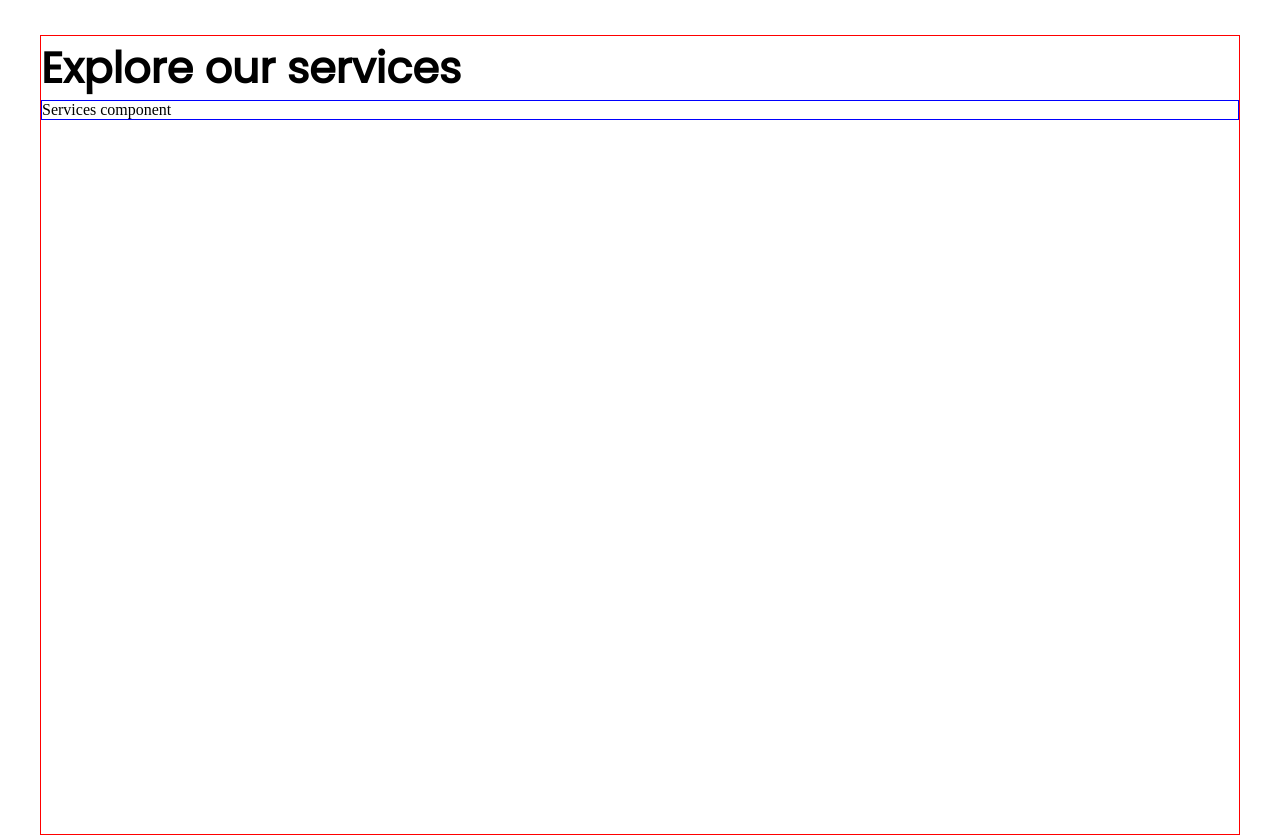
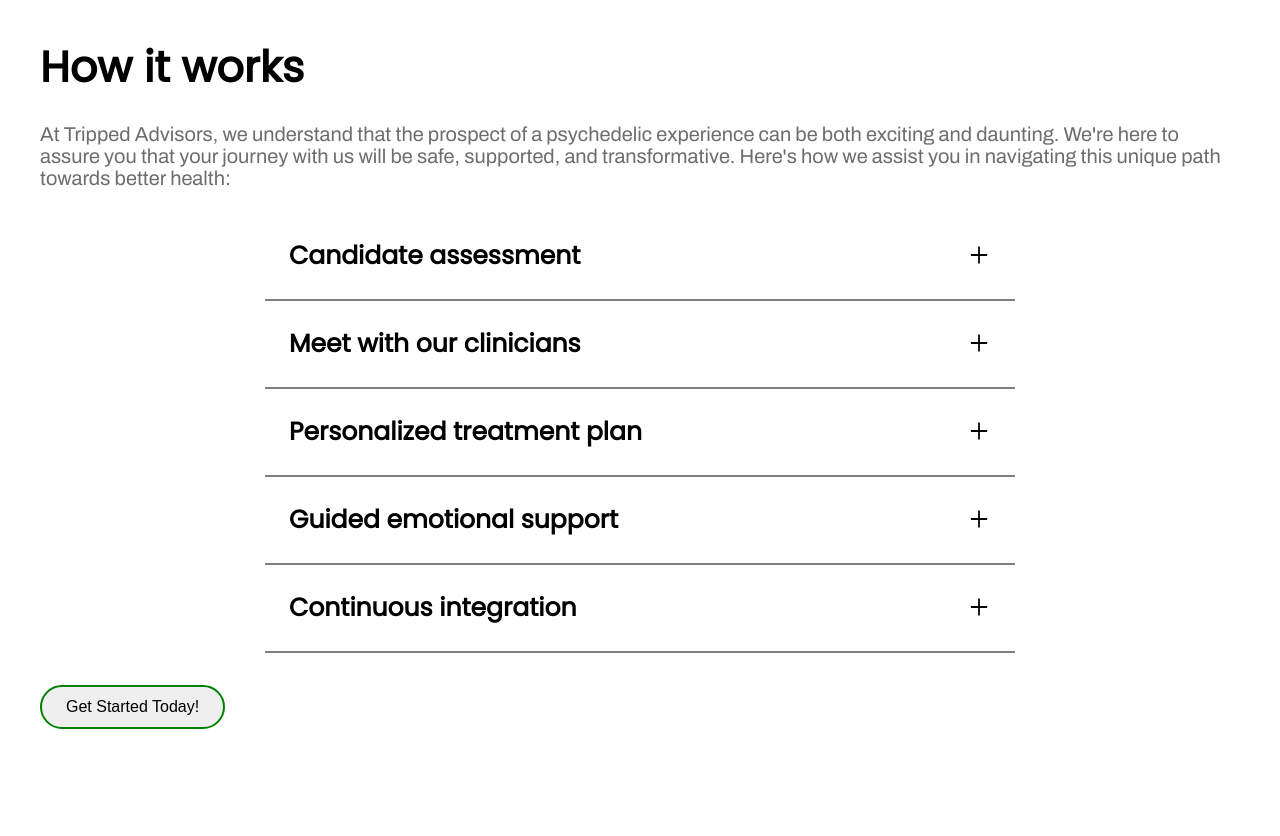
Before and after one commit to yumawayoffical/yuma-way, a React (Vite) app in the folder yuma-way/: page / in a window 1280 px wide. Shown: the part 900-1736 px from the top of the page. Built offline with nearby package versions, Linux system fonts and the light colour scheme.

Commit message:
Created how-it-works-section with a how-it-works-accordion. Also had to create a h3 global styling. And had to create a new accordion button for the accordion.

```diff
--- a/yuma-way/src/components/button/button.component.jsx
+++ b/yuma-way/src/components/button/button.component.jsx
@@ -1,11 +1,12 @@
 import React from "react";
-import { BaseButton, CloseButton, DropDownMenuButton, GetStartedButton } from "./button.styles";
+import { BaseButton, CloseButton, DropDownMenuButton, GetStartedButton, AccordionButton } from "./button.styles";
 
 export const BUTTON_TYPES_CLASSES = {
   base: "base",
   getStarted: "getStarted",
   dropdown: "dropdown",
   close: "close",
+  accordion: "accordion",
 };
 
 const getButton = (buttonType = BUTTON_TYPES_CLASSES.base) =>
@@ -14,6 +15,7 @@
     [BUTTON_TYPES_CLASSES.getStarted]: GetStartedButton,
     [BUTTON_TYPES_CLASSES.dropdown]: DropDownMenuButton,
     [BUTTON_TYPES_CLASSES.close]: CloseButton,
+    [BUTTON_TYPES_CLASSES.accordion]: AccordionButton,
   }[buttonType]);
 
 const CustomButton = ({ children, buttonType, ...otherProps }) => {
--- a/yuma-way/src/components/button/button.styles.jsx
+++ b/yuma-way/src/components/button/button.styles.jsx
@@ -23,3 +23,8 @@
 export const CloseButton = styled.button`
   border: 2px solid red;
 `;
+
+export const AccordionButton = styled.button`
+  border: none;
+  background: transparent;
+`;
--- a/yuma-way/src/main.styles.jsx
+++ b/yuma-way/src/main.styles.jsx
@@ -39,6 +39,13 @@
   xLarge: parseInt(h1fontSizes.xLarge) / 1.68 + "px",
 };
 
+const h3fontSizes = {
+  small: parseInt(h2fontSizes.small) / 1.68 + "px",
+  medium: parseInt(h2fontSizes.medium) / 1.68 + "px",
+  large: parseInt(h2fontSizes.large) / 1.68 + "px",
+  xLarge: parseInt(h2fontSizes.xLarge) / 1.68 + "px",
+};
+
 // Color palette
 export const colorPalette = {
   primary: {
@@ -70,6 +77,7 @@
 `;
 
 export const MainText = styled.p`
+  color: #6d6d6d; // update when needed
   font-family: "Archivo", sans-serif;
   font-size: ${paragraphFontSizes.small}; // Default font size
 
@@ -108,6 +116,7 @@
 `;
 
 export const HeaderTwoText = styled.h2`
+  padding-bottom: 1.5rem;
   font-family: "Poppins", sans-serif;
   font-size: ${h2fontSizes.small};
   @media ${device.tablet} {
@@ -119,6 +128,21 @@
 
   @media ${device.desktopLarge} {
     font-size: ${h2fontSizes.xLarge};
+  }
+`;
+
+export const HeaderThreeText = styled.h2`
+  font-family: "Poppins", sans-serif;
+  font-size: ${h3fontSizes.small};
+  @media ${device.tablet} {
+    font-size: ${h3fontSizes.medium};
+  }
+  @media ${device.desktop} {
+    font-size: ${h3fontSizes.large};
+  }
+
+  @media ${device.desktopLarge} {
+    font-size: ${h3fontSizes.xLarge};
   }
 `;
 
--- a/yuma-way/src/pages/home/components/home-hero/home-hero.component.jsx
+++ b/yuma-way/src/pages/home/components/home-hero/home-hero.component.jsx
@@ -8,7 +8,7 @@
     <StyledHeroSection id="hero-section">
       <div className="hero-text-container">
         <HeaderOneText>Revitalize Your Mind, Reclaim Your Happiness</HeaderOneText>
-        <MainText>
+        <MainText style={{ color: "#fff" }}>
           Don't let mental health challenges hold you back. Ketamine Therapy is your key to revitalizing your mind and taking back control of your
           happiness.
         </MainText>
@@ -19,7 +19,7 @@
 
       <div className="hero-image-container">
         <span
-          class="background-image"
+          className="background-image"
           role="img"
           aria-label="Young lady with her eyes closed breathing in the fresh air around in total bliss."
         ></span>
--- /dev/null
+++ b/yuma-way/src/pages/home/components/how-it-works-accordion-card/how-it-works-accordion-card.component.jsx
@@ -0,0 +1,34 @@
+import React, { useState } from "react";
+import { StyledAccordionCard } from "./how-it-works-accordion-card.styles";
+import CustomButton, { BUTTON_TYPES_CLASSES } from "../../../../components/button/button.component";
+import { AiOutlinePlus, AiOutlineMinus, AiOutlineArrowRight } from "react-icons/ai";
+import { HeaderThreeText, MainText } from "../../../../main.styles";
+import { Link } from "react-router-dom";
+
+const HowItWorksAccordionCard = ({ cardData }) => {
+  const { title, description, urlLink } = cardData;
+
+  const [isActive, setIsActive] = useState(false);
+
+  const handleAccordionClickEvent = () => {
+    setIsActive(!isActive);
+  };
+  return (
+    <StyledAccordionCard>
+      <div className="card-header">
+        <HeaderThreeText>{title}</HeaderThreeText>
+        <CustomButton buttonType={BUTTON_TYPES_CLASSES.accordion} onClick={handleAccordionClickEvent}>
+          {isActive ? <AiOutlineMinus fontSize={24} /> : <AiOutlinePlus fontSize={24} />}
+        </CustomButton>
+      </div>
+      {isActive && (
+        <div className="card-body">
+          <MainText>{description}</MainText>
+          {urlLink && <Link to={urlLink}>Learn More</Link>}
+        </div>
+      )}
+    </StyledAccordionCard>
+  );
+};
+
+export default HowItWorksAccordionCard;
--- /dev/null
+++ b/yuma-way/src/pages/home/components/how-it-works-accordion-card/how-it-works-accordion-card.styles.jsx
@@ -0,0 +1,26 @@
+import styled from "styled-components";
+
+export const StyledAccordionCard = styled.div`
+  min-height: 85px;
+  display: flex;
+  justify-content: center;
+  flex-direction: column;
+  padding: 1.5rem;
+  border-bottom: 2px solid gray;
+  max-width: 750px;
+  margin: auto;
+  & .card-header {
+    display: flex;
+    justify-content: space-between;
+    align-items: center;
+    width: 100%;
+    gap: 2rem;
+  }
+
+  & .card-body {
+    margin-top: 1rem;
+    display: flex;
+    flex-direction: column;
+    gap: 1rem;
+  }
+`;
--- /dev/null
+++ b/yuma-way/src/pages/home/components/how-it-works-accordion/how-it-works-accordion.component.jsx
@@ -0,0 +1,15 @@
+import React from "react";
+import { StyledAccordion } from "./how-it-works-accordion.styles";
+import howItWorksAccordionData from "./how-it-works.config.json";
+import HowItWorksAccordionCard from "../how-it-works-accordion-card/how-it-works-accordion-card.component";
+const HowItWorksAccordion = () => {
+  return (
+    <StyledAccordion>
+      {howItWorksAccordionData.map((cardData, index) => {
+        return <HowItWorksAccordionCard key={index} cardData={cardData} />;
+      })}
+    </StyledAccordion>
+  );
+};
+
+export default HowItWorksAccordion;
--- /dev/null
+++ b/yuma-way/src/pages/home/components/how-it-works-accordion/how-it-works-accordion.styles.jsx
@@ -0,0 +1,5 @@
+import styled from "styled-components";
+
+export const StyledAccordion = styled.div`
+  margin-top: 1.5rem;
+`;
--- /dev/null
+++ b/yuma-way/src/pages/home/components/how-it-works-accordion/how-it-works.config.json
@@ -0,0 +1,24 @@
+[
+  {
+    "title": "Candidate assessment",
+    "description": "Explore our comprehensive assessment process, designed to evaluate your suitability for ketamine therapy and engage in a discussion about your mental health needs.",
+    "urlLink": "/get-started"
+  },
+  {
+    "title": "Meet with our clinicians",
+    "description": "Get to know our team of seasoned clinicians who specialize in ketamine therapy and discover the significance of consulting with them as a crucial step in your treatment process.",
+    "urlLink": "/meet-our-team"
+  },
+  {
+    "title": "Personalized treatment plan",
+    "description": "We recognize that every individual's journey is unique. Before your therapy begins, we take the time to understand your specific needs, concerns, and goals. Your treatment plan is tailored to you, ensuring that your experience is both meaningful and effective."
+  },
+  {
+    "title": "Guided emotional support",
+    "description": "The psychedelic experience can be deeply introspective and emotionally profound. Our therapists are skilled in providing emotional support during your journey, helping you process insights and emotions that arise, and facilitating a therapeutic dialogue that promotes healing."
+  },
+  {
+    "title": "Continuous integration",
+    "description": "We don't just guide you during your ketamine sessions; we're here to support your integration afterward. We help you translate the insights gained during your journey into practical, positive changes in your daily life. Your journey with us extends beyond the session room."
+  }
+]
--- a/yuma-way/src/pages/home/components/how-it-works/how-it-works.component.jsx
+++ b/yuma-way/src/pages/home/components/how-it-works/how-it-works.component.jsx
@@ -1,12 +1,22 @@
 import React from "react";
-import { StyledHowItWorksContainer, StyledHowItWorksSection } from "./how-it-works.styles";
-import { HeaderTwoText } from "../../../../main.styles";
+import { StyledHowItWorksSection } from "./how-it-works.styles";
+import { HeaderTwoText, MainText } from "../../../../main.styles";
+import HowItWorksAccordion from "../how-it-works-accordion/how-it-works-accordion.component";
+import CustomButton, { BUTTON_TYPES_CLASSES } from "../../../../components/button/button.component";
 
 const HowItWorks = () => {
   return (
     <StyledHowItWorksSection id="how-it-works-section">
       <HeaderTwoText>How it works</HeaderTwoText>
-      <StyledHowItWorksContainer>How it works component</StyledHowItWorksContainer>
+      <MainText className="how-it-works-text">
+        At Tripped Advisors, we understand that the prospect of a psychedelic experience can be both exciting and daunting. We're here to assure you
+        that your journey with us will be safe, supported, and transformative. Here's how we assist you in navigating this unique path towards better
+        health:
+      </MainText>
+      <HowItWorksAccordion />
+      <CustomButton buttonType={BUTTON_TYPES_CLASSES.getStarted} style={{ marginTop: "2rem" }}>
+        Get Started Today!
+      </CustomButton>
     </StyledHowItWorksSection>
   );
 };
--- a/yuma-way/src/pages/home/components/how-it-works/how-it-works.styles.jsx
+++ b/yuma-way/src/pages/home/components/how-it-works/how-it-works.styles.jsx
@@ -1,10 +1,5 @@
 import styled from "styled-components";
 
 export const StyledHowItWorksSection = styled.section`
-  border: 1px solid green;
   min-height: 100vh;
 `;
-
-export const StyledHowItWorksContainer = styled.div`
-  border: 1px solid orange;
-`;
--- a/yuma-way/src/pages/home/home.page.jsx
+++ b/yuma-way/src/pages/home/home.page.jsx
@@ -10,9 +10,9 @@
     <>
       <HomeHero />
       <StyledPageContainer id="home-page">
+        <HowItWorks />
+        <StyledSpacing size={32} />
         <ExploreOurServices />
-        <StyledSpacing size={32} />
-        <HowItWorks />
         <StyledSpacing size={32} />
         <AboutKetamine />
       </StyledPageContainer>
```
